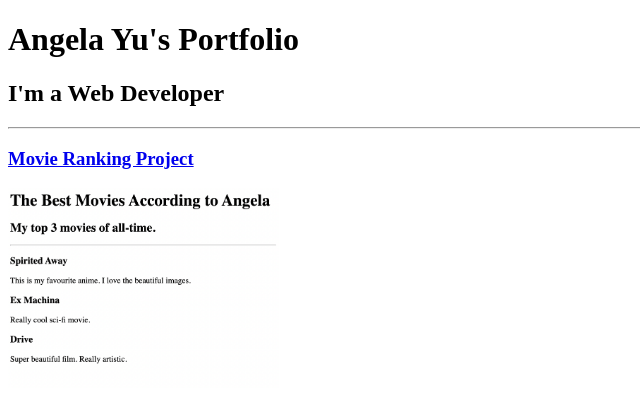
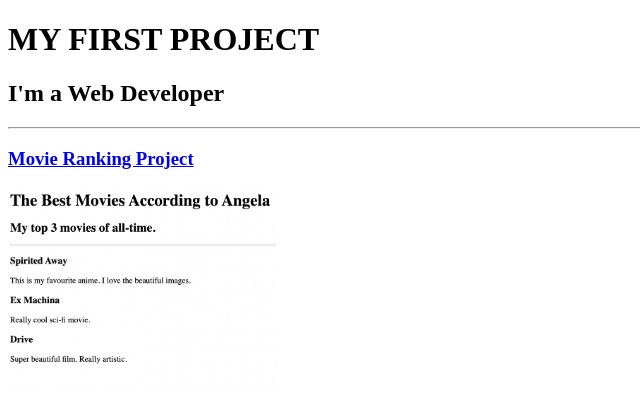
Before and after one commit to Vighnesh3334/first-site, a plain HTML site: page index.html in a window 1280 px wide. Shown: the top 408 px of the page, without its empty margins (0-640 px from the left). Drawn offline with Linux system fonts and the light colour scheme.

Commit message:
Update index.html

```diff
--- a/index.html
+++ b/index.html
@@ -3,11 +3,11 @@
 
 <head>
   <meta charset="UTF-8">
-  <title>Angela's Portfolio</title>
+  <title>First Project</title>
 </head>
 
 <body>
-  <h1>Angela Yu's Portfolio</h1>
+  <h1>MY FIRST PROJECT</h1>
   <h2>I'm a Web Developer</h2>
   <hr />
   <h3><a href="./public/movie-ranking.html">Movie Ranking Project</a></h3>
```
